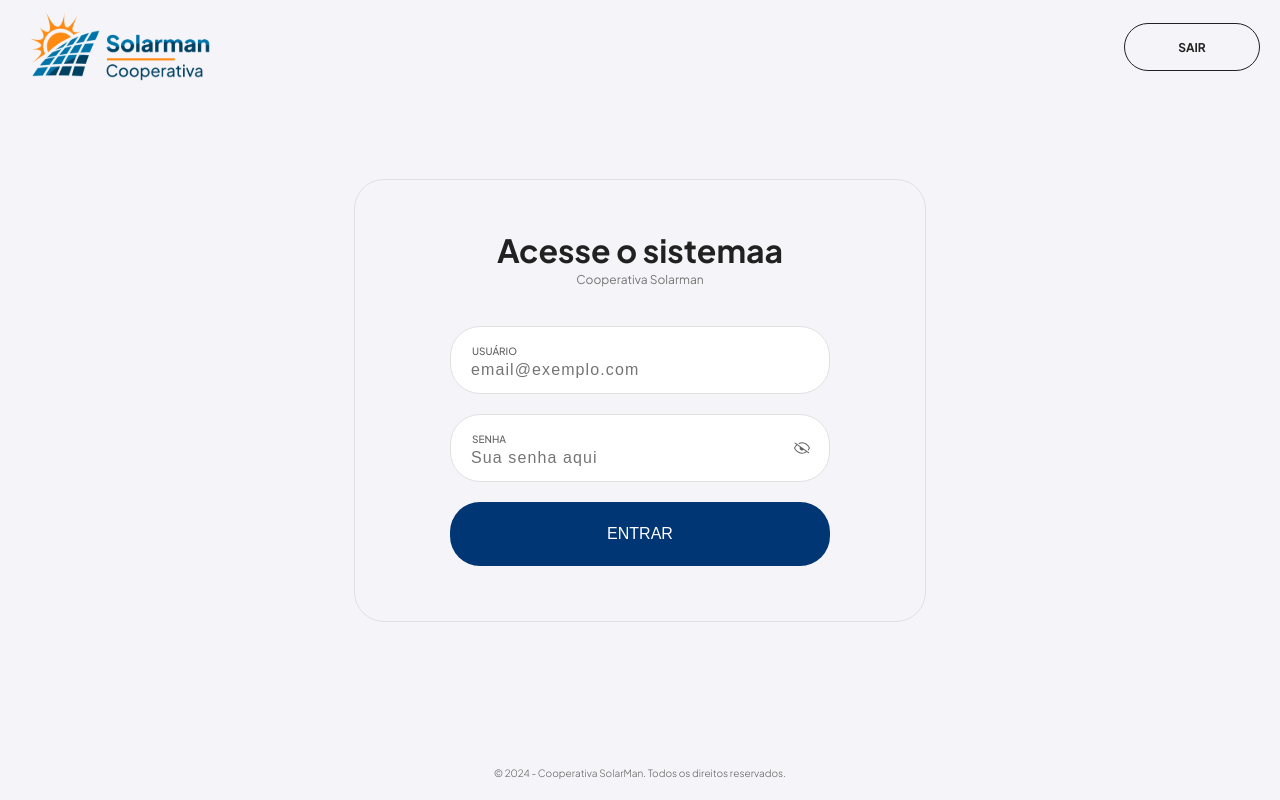
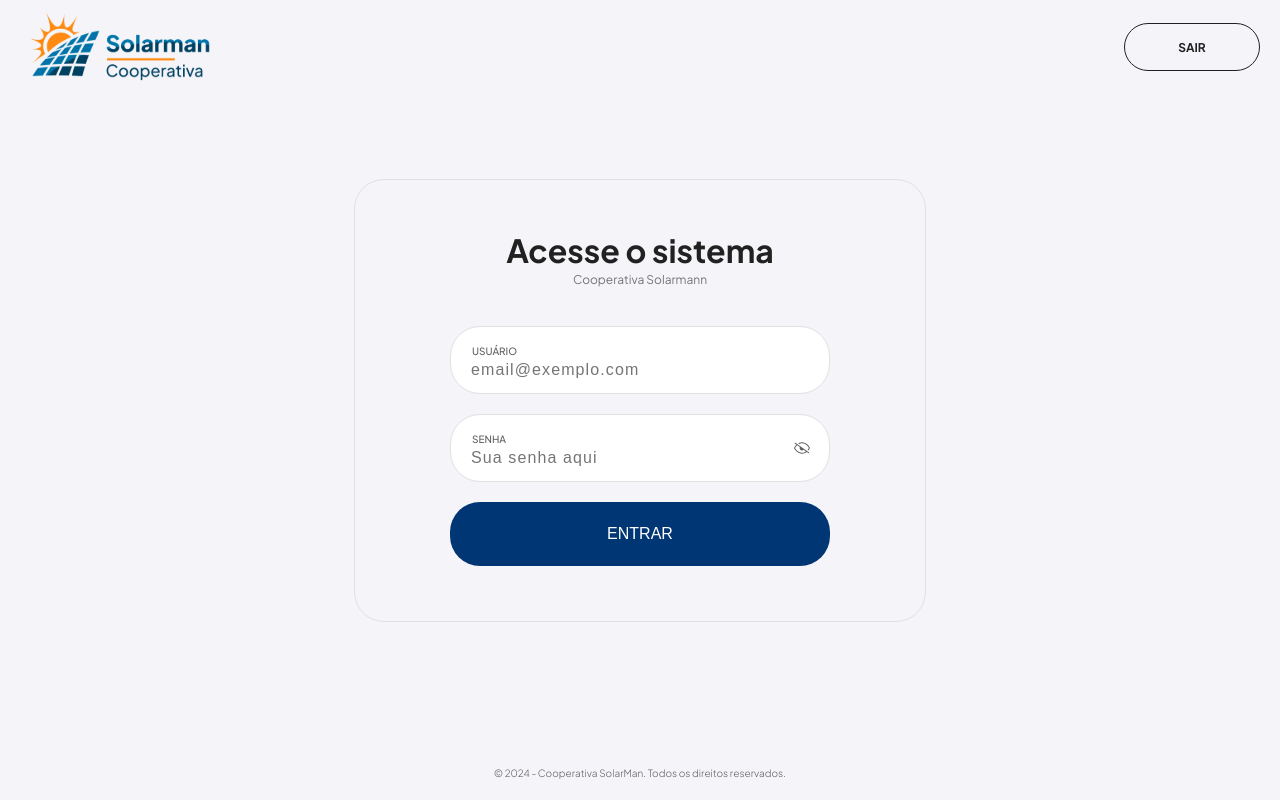
Before and after one commit to jiladev/solarman-frontend, a React (Vite) app: page /login in a window 1280 px wide. Built offline with nearby package versions, Linux system fonts and the light colour scheme; no server answers.

Commit message:
build automatico

```diff
--- a/src/pages/Login/index.tsx
+++ b/src/pages/Login/index.tsx
@@ -75,8 +75,8 @@ export default function Login() {
       <BaseHeader />
 
       <Styled.InputPanel>
-        <h1>Acesse o sistemaa</h1>
-        <h3>Cooperativa Solarman</h3>
+        <h1>Acesse o sistema</h1>
+        <h3>Cooperativa Solarmann</h3>
 
         <MainInput
           label="USUÁRIO"
```
